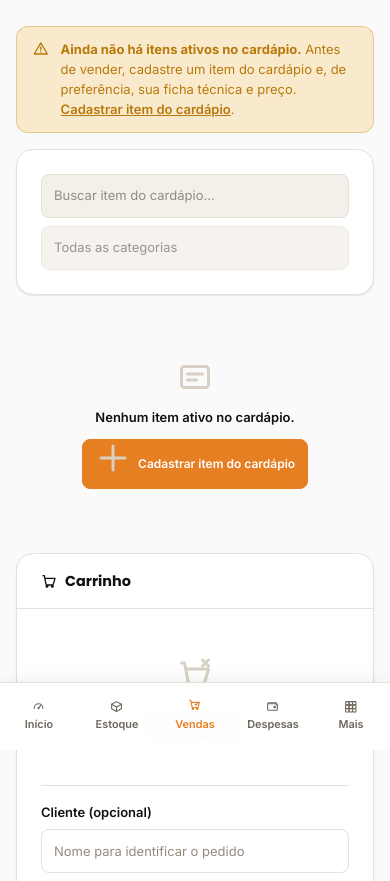
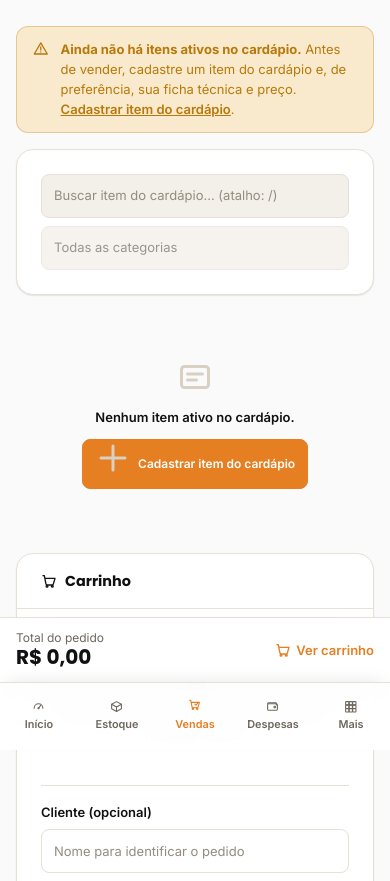
Before and after one commit to Rauan-pinheiro/gestao-hamburgueria, a Django app: page /vendas/nova/ in a window 390 px wide. Shown: the part 189-1070 px from the top of the page. Run offline with Django 5.2, Linux system fonts and the light colour scheme; the visitor is signed in with stand-in values (Sample User, id 1); data comes from the database, SQL or seed files in the repository; data that the repository does not hold is empty.

Commit message:
melhoranda partes mais utilzadas na operação/feira

```diff
--- a/apps/vendas/templates/vendas/nova_venda.html
+++ b/apps/vendas/templates/vendas/nova_venda.html
@@ -2,6 +2,7 @@
 {% load static %}
 {% load ds_icons %}
 {% block title %}Nova Venda{% endblock %}
+{% block extra_css %}<link rel="stylesheet" href="{% static 'css/pages/vendas.css' %}">{% endblock %}
 {% block content %}
 {% csrf_token %}
 <div class="page-header">
@@ -52,7 +53,7 @@
     <div class="card">
       <div class="card__body">
         <div class="grid md:grid-cols-2 gap-2">
-          <input type="text" id="busca-item" class="field__control" placeholder="Buscar item do cardápio..." {% if not tem_itens %}disabled{% endif %}>
+          <input type="text" id="busca-item" class="field__control" placeholder="Buscar item do cardápio... (atalho: /)" {% if not tem_itens %}disabled{% endif %}>
           <select id="filtro-categoria" class="field__control" {% if not tem_itens %}disabled{% endif %}>
             <option value="">Todas as categorias</option>
             {% for categoria in categorias %}
@@ -80,7 +81,7 @@
     </div>
   </div>
 
-  <div class="card" style="height: fit-content;">
+  <div class="card" style="height: fit-content;" id="carrinho-card">
     <div class="card__header"><strong class="flex items-center gap-2">{% icon "cart" class="icon-sm" %}Carrinho</strong></div>
     <div class="card__body">
       <div id="carrinho-vazio" class="empty-state empty-state--sm">
@@ -145,6 +146,15 @@
   </div>
 </div>
 
+<button type="button" class="mobile-total-bar" id="mobile-total-bar" aria-label="Ver carrinho">
+  <span class="mobile-total-bar__info">
+    <span class="mobile-total-bar__label">Total do pedido</span>
+    <span class="mobile-total-bar__valor" id="mobile-total-valor">R$ 0,00</span>
+  </span>
+  <span class="mobile-total-bar__action">{% icon "cart" class="icon-sm" %}Ver carrinho</span>
+</button>
+<div class="mobile-total-bar-spacer"></div>
+
 <div class="modal-overlay" id="modal-adicionais" data-modal>
   <div class="modal" role="dialog" aria-modal="true" aria-labelledby="modal-adicionais-titulo">
     <div class="modal__header">
@@ -193,9 +203,16 @@
     return div.innerHTML;
   }
 
+  const mobileTotalValor = document.getElementById('mobile-total-valor');
+
   const carrinho = window.Carrinho.init({
     adicionaisPorItem: ADICIONAIS_POR_ITEM,
     aoAtualizar: function (estado) {
+      // #carrinho-total já foi atualizado por carrinho.js antes deste callback rodar —
+      // espelha o mesmo texto na barra fixa mobile em vez de recalcular (uma única fonte
+      // de verdade pro valor, incluindo o desconto já aplicado).
+      if (mobileTotalValor) mobileTotalValor.textContent = document.getElementById('carrinho-total').textContent;
+
       if (estado.vazio) {
         finalizarBtn.disabled = true;
         abrirBtn.disabled = true;
@@ -211,6 +228,32 @@
         hint.textContent = '';
       }
     },
+  });
+
+  // --- Barra fixa de total (mobile) — toque leva direto pro card do carrinho, onde
+  // ficam as ações de verdade (forma de pagamento, finalizar, abrir pedido). ---
+  const mobileTotalBar = document.getElementById('mobile-total-bar');
+  const carrinhoCard = document.getElementById('carrinho-card');
+  if (mobileTotalBar && carrinhoCard) {
+    mobileTotalBar.addEventListener('click', function () {
+      carrinhoCard.scrollIntoView({ behavior: 'smooth', block: 'start' });
+    });
+  }
+
+  // --- Atalhos de teclado (bônus pra quem opera com teclado físico — não atrapalha
+  // quem usa touch, que nunca precisa deles). "/" foca a busca (padrão comum em telas
+  // de busca — GitHub, Slack); Ctrl+Enter finaliza a venda quando já der pra finalizar. ---
+  document.addEventListener('keydown', function (e) {
+    const buscaInput = document.getElementById('busca-item');
+    const alvoEhCampoDeTexto = ['INPUT', 'TEXTAREA', 'SELECT'].includes(document.activeElement.tagName);
+
+    if (e.key === '/' && !alvoEhCampoDeTexto && buscaInput && !buscaInput.disabled) {
+      e.preventDefault();
+      buscaInput.focus();
+    } else if (e.key === 'Enter' && e.ctrlKey && finalizarBtn && !finalizarBtn.disabled) {
+      e.preventDefault();
+      finalizarBtn.click();
+    }
   });
 
   // --- Impressão ---
--- /dev/null
+++ b/static/css/pages/vendas.css
@@ -0,0 +1,61 @@
+/* Páginas: Nova Venda / Editar Pedido — otimizadas pra velocidade sob pressão de
+   tempo (balcão), com telas estreitas (tablet/celular) tratadas como caminho
+   principal, não só "também funciona". */
+@layer pages {
+
+  /* Stepper de quantidade no carrinho — alternativa em toque ao input numérico puro
+     (que exige abrir teclado na tela pra mudar de 1 pra 2 unidades). O input continua
+     editável por digitação direta, pra quem usa teclado físico. */
+  .qtd-stepper-inline {
+    display: flex;
+    align-items: center;
+    gap: .3rem;
+  }
+  .qtd-stepper-inline .qtd-input {
+    min-height: 36px;
+    width: 3rem;
+    padding: 0 .25rem;
+    text-align: center;
+    font-variant-numeric: tabular-nums;
+  }
+
+  /* Barra de total fixa (só < 992px, mesmo breakpoint em que o carrinho deixa de
+     ficar ao lado do catálogo e passa pra baixo dele — ver utilities.css
+     .grid-detail). Mantém o total sempre visível sem precisar rolar até o carrinho;
+     tocar nela leva direto pro card do carrinho (onde ficam as ações de verdade:
+     forma de pagamento, finalizar, abrir pedido/salvar). */
+  .mobile-total-bar { display: none; }
+  .mobile-total-bar-spacer { display: none; }
+
+  @media (max-width: 991px) {
+    .mobile-total-bar {
+      display: flex;
+      align-items: center;
+      justify-content: space-between;
+      gap: var(--space-3);
+      width: 100%;
+      position: fixed;
+      left: 0;
+      right: 0;
+      bottom: var(--shell-bottomnav-h);
+      z-index: var(--z-bottomnav);
+      padding: var(--space-3) var(--space-4);
+      background: var(--color-surface);
+      border: none;
+      border-top: 1px solid var(--color-border);
+      box-shadow: var(--shadow-lg);
+      cursor: pointer;
+      font: inherit;
+      color: var(--color-text);
+      text-align: left;
+    }
+    .mobile-total-bar__info { display: flex; flex-direction: column; line-height: 1.25; }
+    .mobile-total-bar__label { font-size: var(--text-xs); color: var(--color-text-muted); }
+    .mobile-total-bar__valor { font-family: var(--font-display); font-weight: 700; font-size: var(--text-lg); font-variant-numeric: tabular-nums; }
+    .mobile-total-bar__action { display: flex; align-items: center; gap: .35rem; font-size: var(--text-sm); font-weight: 600; color: var(--color-primary); flex-shrink: 0; }
+
+    /* Compensa a altura da barra fixa, senão o fim do card do carrinho (checkbox de
+       impressão automática, mensagens de erro) fica escondido atrás dela. */
+    .mobile-total-bar-spacer { display: block; height: 4.75rem; }
+  }
+}
--- a/static/js/carrinho.js
+++ b/static/js/carrinho.js
@@ -85,7 +85,13 @@ window.Carrinho = (function () {
           : '';
         const tr = document.createElement('tr');
         tr.innerHTML = `<td>${escapeHtml(linha.nome)}${adicionaisHtml}</td>
-          <td><input type="number" min="1" value="${linha.quantidade}" class="field__control qtd-input" style="min-height:36px;" data-chave="${chave}"></td>
+          <td>
+            <div class="qtd-stepper-inline">
+              <button type="button" class="btn btn-icon btn-icon--sm qtd-menos" data-chave="${chave}" aria-label="Diminuir quantidade de ${escapeHtml(linha.nome)}">−</button>
+              <input type="number" min="1" value="${linha.quantidade}" class="field__control qtd-input" data-chave="${chave}">
+              <button type="button" class="btn btn-icon btn-icon--sm qtd-mais" data-chave="${chave}" aria-label="Aumentar quantidade de ${escapeHtml(linha.nome)}">+</button>
+            </div>
+          </td>
           <td>R$ ${subtotal.toFixed(2)}</td>
           <td><button type="button" class="btn btn-icon btn-icon--sm remove-item" data-chave="${chave}">
             <svg class="icon icon-sm" aria-hidden="true"><use href="${window.DS_SPRITE_URL}#icon-x"></use></svg>
@@ -214,9 +220,27 @@ window.Carrinho = (function () {
       });
 
       carrinhoItensEl.addEventListener('click', function (e) {
-        const btn = e.target.closest('.remove-item');
-        if (!btn) return;
-        delete carrinho[btn.dataset.chave];
+        const removeBtn = e.target.closest('.remove-item');
+        if (removeBtn) {
+          delete carrinho[removeBtn.dataset.chave];
+          renderCarrinho();
+          return;
+        }
+        // Stepper +/- ao lado do campo de quantidade — toque rápido no balcão, sem precisar
+        // abrir teclado numérico só pra mudar de 1 pra 2 unidades (o campo continua editável
+        // por digitação direta também, pra quem prefere teclado físico).
+        const menosBtn = e.target.closest('.qtd-menos');
+        const maisBtn = e.target.closest('.qtd-mais');
+        if (!menosBtn && !maisBtn) return;
+        const chave = (menosBtn || maisBtn).dataset.chave;
+        const linha = carrinho[chave];
+        if (!linha) return;
+        const novaQuantidade = linha.quantidade + (maisBtn ? 1 : -1);
+        if (novaQuantidade < 1) {
+          delete carrinho[chave];
+        } else {
+          linha.quantidade = novaQuantidade;
+        }
         renderCarrinho();
       });
     }
```
Also changed, not shown: apps/vendas/templates/vendas/pedido_editar.html (+38 -2 lines).
